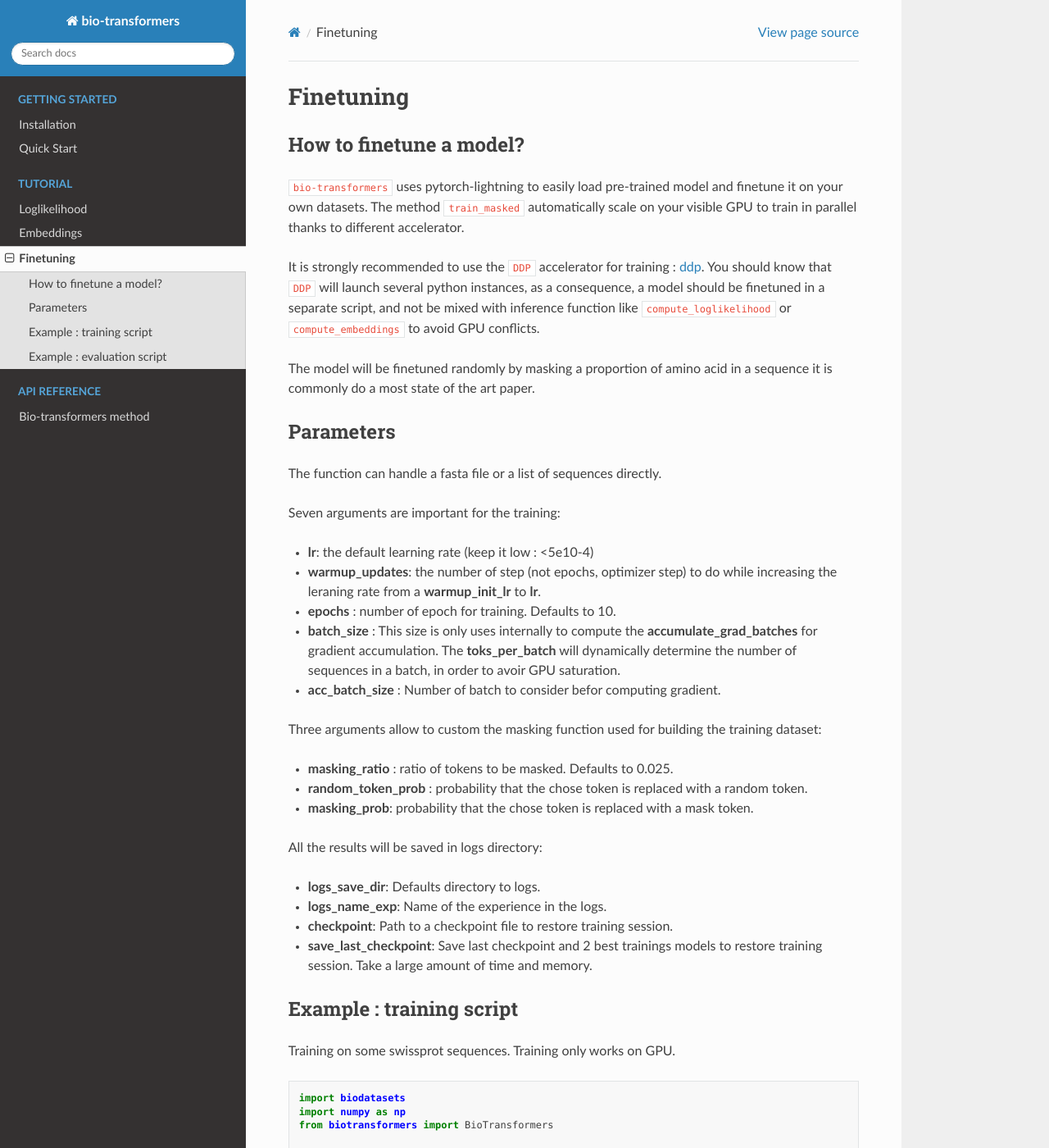
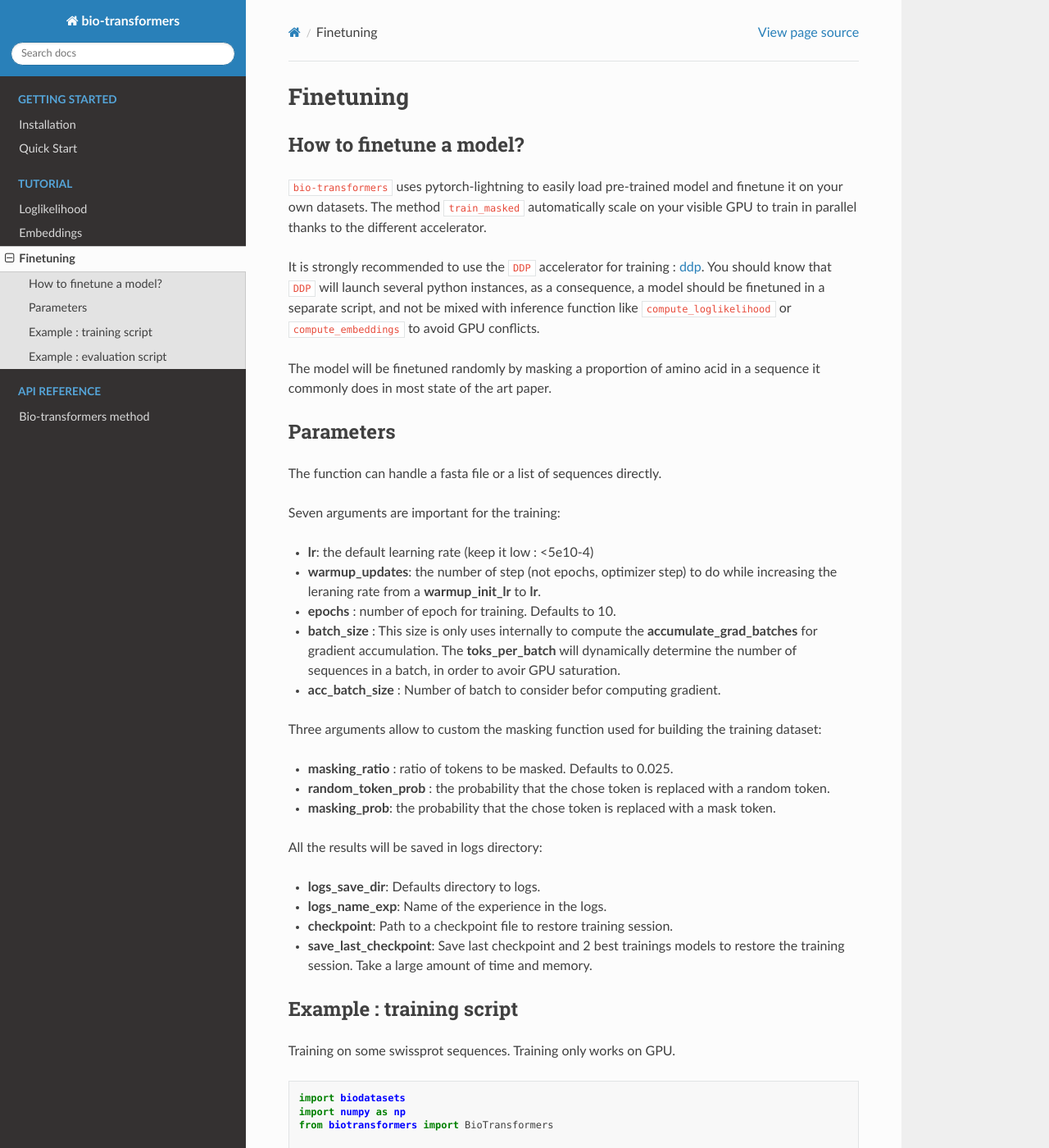
Before and after one commit to DeepChainBio/bio-transformers, a Sphinx documentation site: the page built from docs/source/tutorial/finetuning.md, in a window 1280 px wide and 1400 px high. Shown: the whole window at 82% size. Built offline with Sphinx 7.4.7 and the Read the Docs theme 2.0.0, drawn with Linux system fonts in a browser that asks for light colours.

Commit message:
fix : correct finetuning docs

```diff
--- a/docs/source/tutorial/finetuning.md
+++ b/docs/source/tutorial/finetuning.md
@@ -1,11 +1,11 @@
 # Finetuning
 
 ## How to finetune a model?
-`bio-transformers` uses pytorch-lightning to easily load pre-trained model and finetune it on your own datasets. The method `train_masked` automatically scale on your visible GPU to train in parallel thanks to different accelerator.
+`bio-transformers` uses pytorch-lightning to easily load pre-trained model and finetune it on your own datasets. The method `train_masked` automatically scale on your visible GPU to train in parallel thanks to the different accelerator.
 
 It is strongly recommended to use the `DDP` accelerator for training : [ddp](https://pytorch.org/docs/stable/notes/ddp.html). You should know that `DDP` will launch several python instances, as a consequence, a model should be finetuned in a separate script, and not be mixed with inference function like `compute_loglikelihood` or `compute_embeddings` to avoid GPU conflicts.
 
-The model will be finetuned randomly by masking a proportion of amino acid in a sequence it is commonly do a most state of the art paper.
+The model will be finetuned randomly by masking a proportion of amino acid in a sequence it commonly does in most state of the art paper.
 
 ## Parameters
 The function can handle a fasta file or a list of sequences directly.
@@ -20,8 +20,8 @@
 Three arguments allow to custom the masking function used for building the training dataset:
 
 - **masking_ratio** : ratio of tokens to be masked. Defaults to 0.025.
-- **random_token_prob** : probability that the chose token is replaced with a random token.
-- **masking_prob**: probability that the chose token is replaced with a mask token.
+- **random_token_prob** : the probability that the chose token is replaced with a random token.
+- **masking_prob**: the probability that the chose token is replaced with a mask token.
 
 All the results will be saved in logs directory:
 
@@ -29,7 +29,7 @@
 - **logs_name_exp**: Name of the experience in the logs.
 - **checkpoint**: Path to a checkpoint file to restore training session.
 - **save_last_checkpoint**: Save last checkpoint and 2 best trainings models
-to restore training session. Take a large amount of time and memory.
+to restore the training session. Take a large amount of time and memory.
 
 ## Example : training script
 
```
